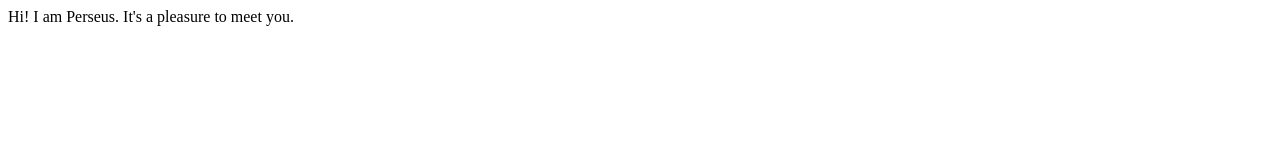
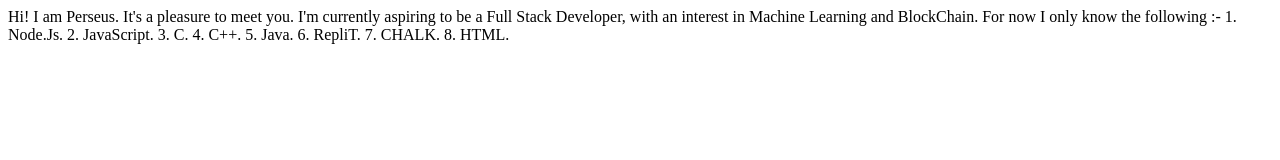
Before and after one commit to Perseusx99007/PERSEUS_N_L_O_A.com, a plain HTML site: page index.html in a window 1280 px wide. Drawn offline with Linux system fonts and the light colour scheme.

Commit message:
docs : added skills info

```diff
--- a/index.html
+++ b/index.html
@@ -8,5 +8,19 @@
 </head>
 <body>
     Hi! I am Perseus. It's a pleasure to meet you.
+
+    I'm currently aspiring to be a Full Stack Developer,
+    with an interest in Machine Learning and BlockChain.
+
+    For now I only know the following :-
+
+    1. Node.Js.
+    2. JavaScript.
+    3. C.
+    4. C++.
+    5. Java.
+    6. RepliT.
+    7. CHALK.
+    8. HTML.
 </body>
 </html>
```
